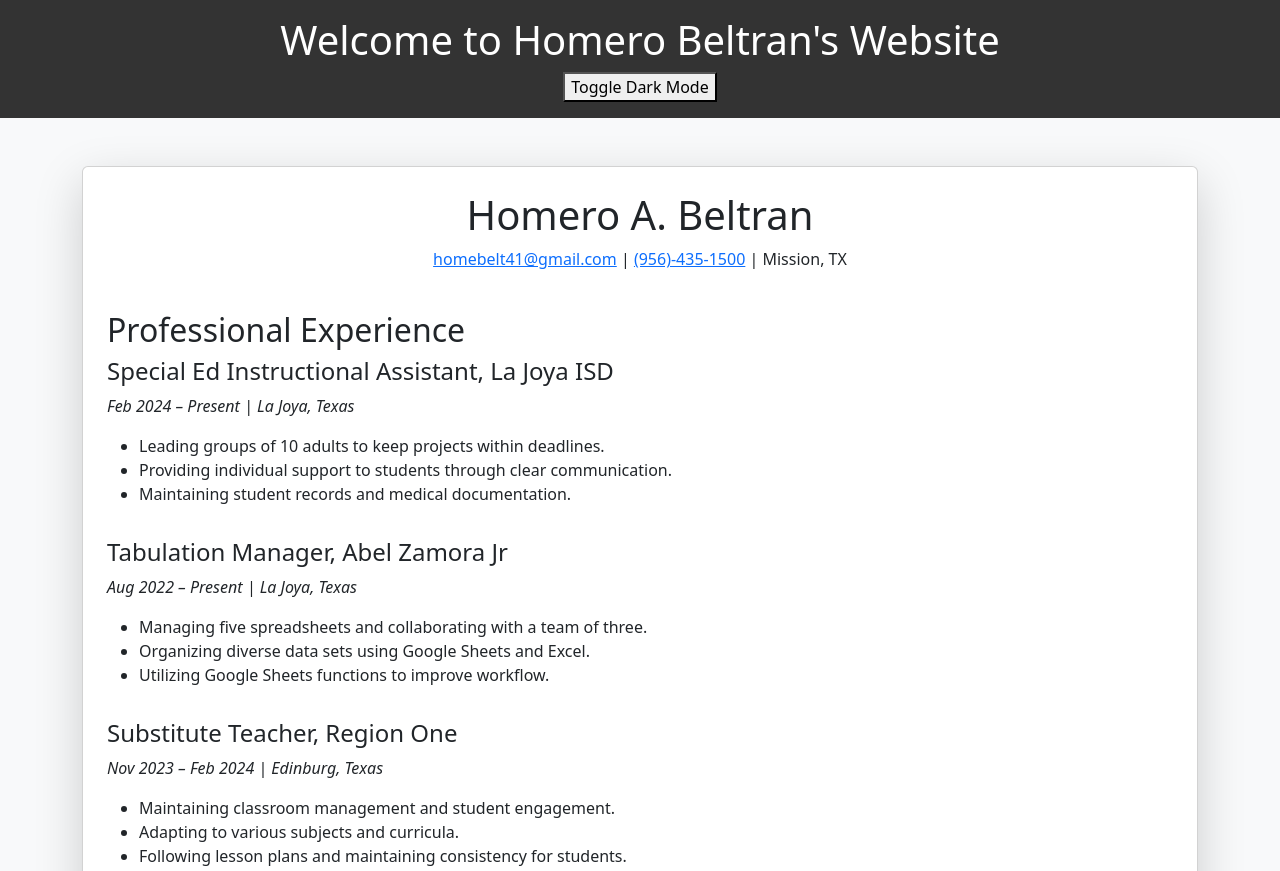
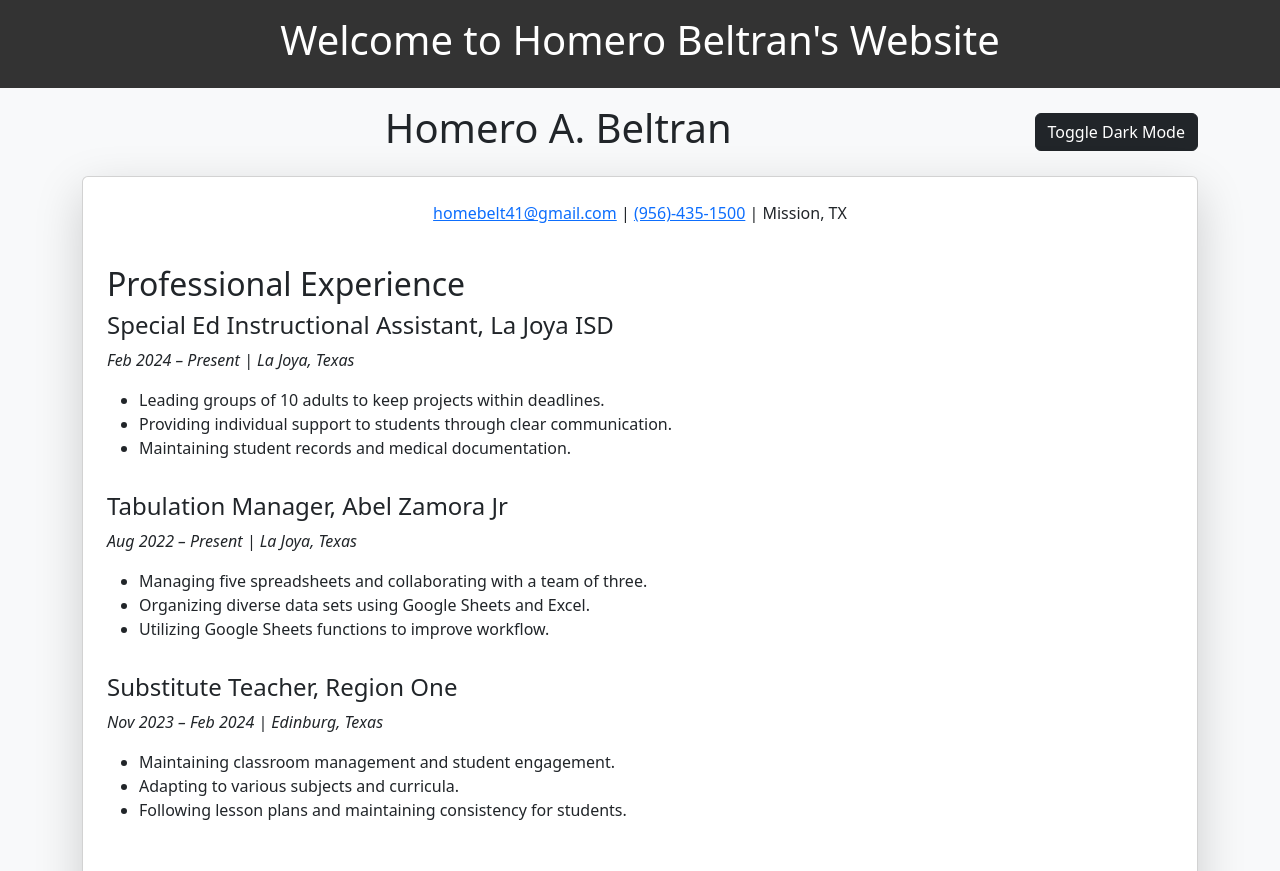
Before and after one commit to HomeroABeltran/HomeroABeltran.github.io, a plain HTML site: page index.html in a window 1280 px wide. Shown: the top 871 px of the page. Drawn offline with nearby package versions, Linux system fonts and the light colour scheme.

Commit message:
Update index.html

```diff
--- a/index.html
+++ b/index.html
@@ -19,18 +19,29 @@
 <link rel="icon" type="image/png" sizes="32x32" href="icons/favicon-32x32.png">
 <link rel="icon" type="image/png" sizes="16x16" href="icons/favicon-16x16.png">
 <link rel="manifest" href="icons/site.webmanifest">
+     <script>
+        function toggleDarkMode() {
+            document.body.classList.toggle('bg-dark');
+            document.body.classList.toggle('text-white');
+            document.querySelectorAll('.card').forEach(card => card.classList.toggle('bg-secondary'));
+            document.querySelectorAll('.list-group-item').forEach(item => item.classList.toggle('bg-dark'));
+        }
+    </script>
 </head>
 
 <body>
     <header>
         <h1>Welcome to Homero Beltran's Website</h1>
-        <button id="theme-toggle">Toggle Dark Mode</button>
+
     </header>
     <main>
         <body class="bg-light">
-    <div class="container py-5">
+            <div class="container py-3">
+                <div class="d-flex justify-content-between align-items-center mb-3">
+                    <h1 class="text-center flex-grow-1">Homero A. Beltran</h1>
+                    <button class="btn btn-dark" onclick="toggleDarkMode()">Toggle Dark Mode</button>
+                </div>
                 <div class="card shadow-lg p-4">
-            <h1 class="text-center">Homero A. Beltran</h1>
                     <p class="text-center">
                         <a href="mailto:homebelt41@gmail.com">homebelt41@gmail.com</a> |
                         <a href="tel:+19564351500">(956)-435-1500</a> |
```
Lines whose indentation alone changed are shown as unchanged.
